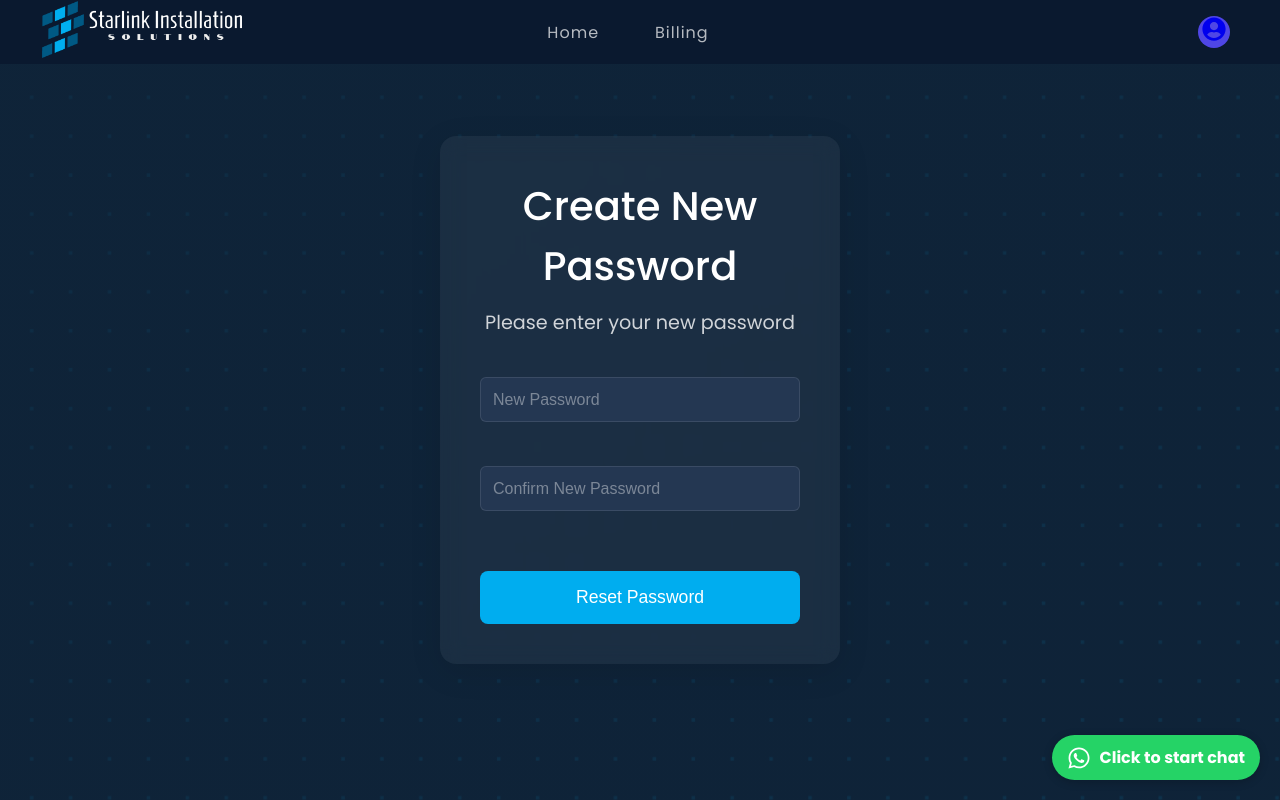
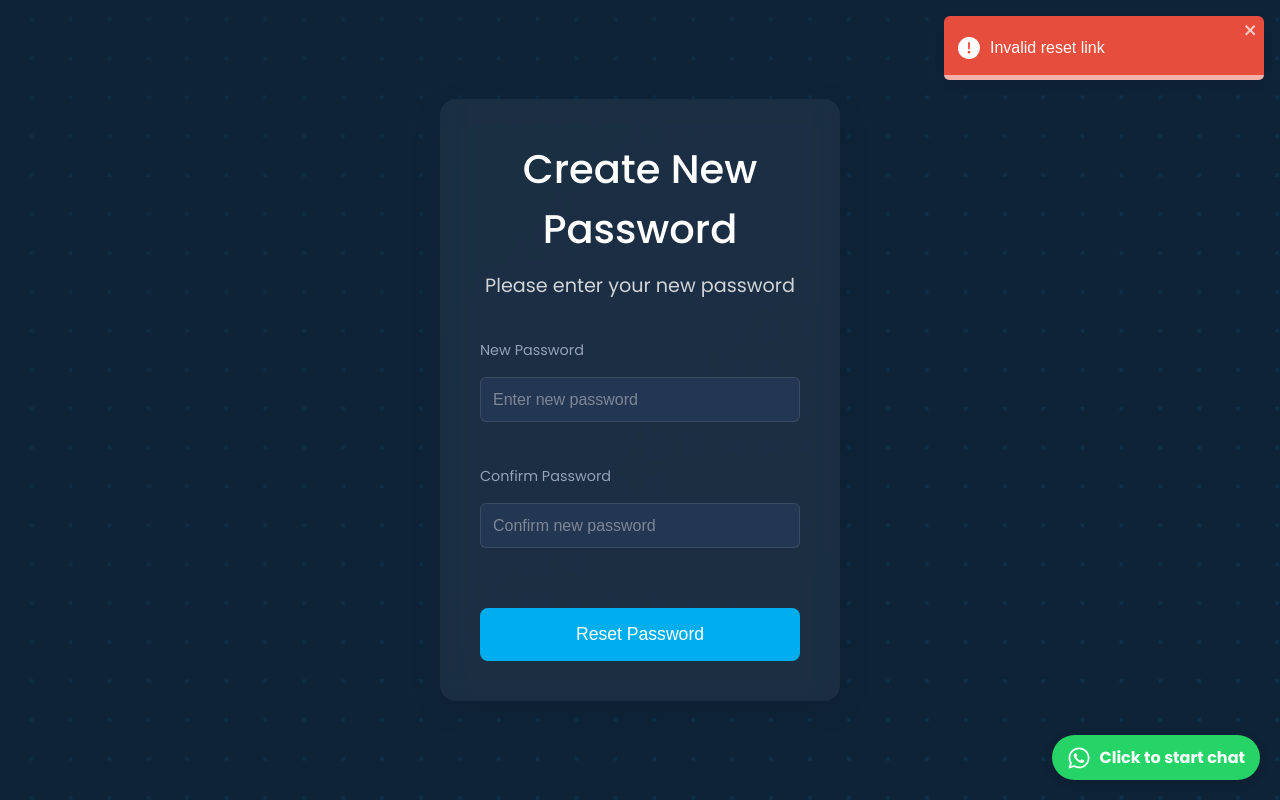
Before and after one commit to geekelo/starlinks-solution-portal, a React (Create React App) app: page /reset-password in a window 1280 px wide. Built offline with nearby package versions, Linux system fonts and the light colour scheme; a web font is replaced by a local one.

Commit message:
added forgot password and reset password functionality

```diff
--- a/src/pages/ForgotPassword.jsx
+++ b/src/pages/ForgotPassword.jsx
@@ -1,59 +1,103 @@
 import { useState } from 'react';
 import { useNavigate } from 'react-router-dom';
-import Navbar from '../components/Navbar';
 import '../styles/ForgotPassword.css';
 import WhatsAppButton from '../components/WhatsAppButton';
+import { createAxiosInstance } from '../config/axios'
+import { toast, ToastContainer } from 'react-toastify';
+import 'react-toastify/dist/ReactToastify.css';
+import {  AiOutlineLoading3Quarters } from 'react-icons/ai';
+
+const api = createAxiosInstance();
 
 const ForgotPassword = () => {
+  const [loading, setLoading] = useState(false);
   const [email, setEmail] = useState('');
-  const [isSubmitted, setIsSubmitted] = useState(false);
   const navigate = useNavigate();
 
-  const handleSubmit = (e) => {
+  const handleSubmit = async (e) => {
     e.preventDefault();
+    setLoading(true);
 
-    setIsSubmitted(true);
+    try {
+      const response = await api.post('/api/v1/password_resets', {
+        email: email
+      });
 
+      console.log('Forgot password response:', response.data);
+      toast.success('Reset link has been sent to your email!');
+
+      // Wait for the success message to be shown before redirecting
       setTimeout(() => {
-      navigate('/reset-password');
+        navigate('/login');
       }, 3000);
+    } catch (error) {
+      console.error('Forgot password error:', error);
+      let errorMessage = 'Failed to send reset link. Please try again.';
+
+      if (error.response?.data?.error) {
+        errorMessage = error.response.data.error;
+      }
+
+      toast.error(errorMessage);
+    } finally {
+      setLoading(false);
+    }
   };
 
   return (
     <>
-      <Navbar />
+      <ToastContainer
+        position="top-right"
+        autoClose={3000}
+        hideProgressBar={false}
+        newestOnTop
+        closeOnClick
+        rtl={false}
+        pauseOnFocusLoss
+        draggable
+        pauseOnHover
+        theme="colored"
+      />
       <div className="forgot-password-container">
         <div className="forgot-password-content">
           <div className="forgot-password-header">
-            <h1>Reset Password</h1>
-            <p>Enter your email to receive a password reset link</p>
+            <h1>Forgot Password?</h1>
+            <p>Enter your email address and we&apos;ll send you a link to reset your password.</p>
           </div>
 
-          {!isSubmitted ? (
-            <form className="forgot-password-form" onSubmit={handleSubmit}>
+          <form onSubmit={handleSubmit} className="forgot-password-form">
             <div className="form-group">
+              <label htmlFor="email">
+                Email Address
+              </label>
               <input
                 type="email"
                 id="email"
-                  name="email"
                 value={email}
                 onChange={(e) => setEmail(e.target.value)}
                 placeholder="Enter your email address"
                 required
+                disabled={loading}
               />
             </div>
 
-              <button type="submit" className="reset-button">
-                Send Reset Link
+            <button
+              type="submit"
+              className="reset-button"
+              disabled={loading}
+            >
+              {loading ? (
+                <>
+                  <AiOutlineLoading3Quarters className="fa-spin" />
+                  Sending Reset Link...
+                </>
+              ) : (
+                'Send Reset Link'
+              )}
             </button>
+
+
           </form>
-          ) : (
-            <div className="success-message">
-              <p>
-                If an account exists for {email}, you will receive a password reset link shortly.
-              </p>
-            </div>
-          )}
         </div>
       </div>
       <WhatsAppButton />
--- a/src/pages/Home.jsx
+++ b/src/pages/Home.jsx
@@ -1,18 +1,16 @@
 import { useState, useEffect } from "react";
-import { useLocation, useNavigate } from "react-router-dom";
+import { useNavigate } from "react-router-dom";
 import ActivationModal from "../components/ActivationModal";
 import StarlinkDetailsModal from "../components/StarlinkDetailsModal";
 import VerificationModal from "../components/VerificationModal";
 import FundAccountModal from "../components/FundAccountModal";
 import PaymentDetailsModal from "../components/PaymentDetailsModal";
 import "../styles/Home.css";
-import { Link } from "react-router-dom";
 import { ToastContainer, toast } from 'react-toastify';
 import 'react-toastify/dist/ReactToastify.css';
 import { createAxiosInstance } from "../config/axios";
 import Navbar from "../components/Navbar";
 import WhatsAppButton from '../components/WhatsAppButton';
-import { FaLink } from 'react-icons/fa';
 import BackButton from '../components/BackButton';
 
 const Home = () => {
--- a/src/pages/ResetPassword.jsx
+++ b/src/pages/ResetPassword.jsx
@@ -1,28 +1,97 @@
-import { useState } from 'react';
-import { useNavigate } from 'react-router-dom';
-import Navbar from '../components/Navbar';
-import '../styles/ResetPassword.css';
-import WhatsAppButton from '../components/WhatsAppButton';
+"use client"
+
+import { useState, useEffect } from "react"
+import { useNavigate, useLocation } from "react-router-dom"
+import "../styles/ResetPassword.css"
+import WhatsAppButton from "../components/WhatsAppButton"
+import { createAxiosInstance } from "../config/axios" // Import the API instance
+import { toast, ToastContainer } from "react-toastify"
+import "react-toastify/dist/ReactToastify.css"
+
+const api = createAxiosInstance()
 
 const ResetPassword = () => {
-  const [password, setPassword] = useState('');
-  const [confirmPassword, setConfirmPassword] = useState('');
-  const [error, setError] = useState('');
-  const navigate = useNavigate();
+  const navigate = useNavigate()
+  const location = useLocation()
+  const [loading, setLoading] = useState(false)
+  const [token, setToken] = useState("")
+  const [formData, setFormData] = useState({
+    password: "",
+    confirmPassword: "",
+  })
 
-  const handleSubmit = (e) => {
-    e.preventDefault();
-    if (password !== confirmPassword) {
-      setError('Passwords do not match');
-      return;
+  useEffect(() => {
+    // Extract token from URL query parameters
+    const queryParams = new URLSearchParams(location.search)
+    const resetToken = queryParams.get("token")
+
+    if (!resetToken) {
+      toast.error("Invalid reset link")
+    } else {
+      setToken(resetToken)
+
+    }
+  }, [location])
+
+  const handleChange = (e) => {
+    const { name, value } = e.target
+    setFormData((prev) => ({
+      ...prev,
+      [name]: value,
+    }))
+  }
+
+  const handleSubmit = async (e) => {
+    e.preventDefault()
+    console.log("handleSubmit called")
+
+    if (formData.password !== formData.confirmPassword) {
+      toast.error("Passwords do not match")
+      return
     }
 
-    navigate('/login');
-  };
+    setLoading(true)
+
+    try {
+      const response = await api.put(`/api/v1/password_resets/${token}`, {
+        password: formData.password,
+      })
+
+      console.log("Reset password response:", response.data)
+      toast.success("Password has been reset successfully!")
+
+      // Wait for the success message to be shown before redirecting
+      setTimeout(() => {
+        navigate("/login")
+      }, 3000)
+    } catch (error) {
+      console.error("Reset password error:", error)
+      let errorMessage = "Failed to reset password. Please try again."
+
+      if (error.response?.data?.error) {
+        errorMessage = error.response.data.error
+      }
+
+      toast.error(errorMessage)
+    } finally {
+      setLoading(false)
+    }
+  }
 
   return (
     <>
-      <Navbar />
+      <ToastContainer
+        position="top-right"
+        autoClose={3000}
+        hideProgressBar={false}
+        newestOnTop
+        closeOnClick
+        rtl={false}
+        pauseOnFocusLoss
+        draggable
+        pauseOnHover
+        theme="colored"
+      />
       <div className="reset-password-container">
         <div className="reset-password-content">
           <div className="reset-password-header">
@@ -32,40 +101,44 @@ const ResetPassword = () => {
 
           <form className="reset-password-form" onSubmit={handleSubmit}>
             <div className="form-group">
+              <label htmlFor="password">New Password</label>
               <input
                 type="password"
                 id="password"
                 name="password"
-                value={password}
-                onChange={(e) => setPassword(e.target.value)}
-                placeholder="New Password"
+                value={formData.password}
+                onChange={handleChange}
+                placeholder="Enter new password"
                 required
+                disabled={loading}
+                minLength="6"
               />
             </div>
 
             <div className="form-group">
+              <label htmlFor="confirmPassword">Confirm Password</label>
               <input
                 type="password"
-                id="confirm_password"
-                name="confirm_password"
-                value={confirmPassword}
-                onChange={(e) => setConfirmPassword(e.target.value)}
-                placeholder="Confirm New Password"
+                id="confirmPassword"
+                name="confirmPassword"
+                value={formData.confirmPassword}
+                onChange={handleChange}
+                placeholder="Confirm new password"
                 required
+                disabled={loading}
+                minLength="6"
               />
             </div>
 
-            {error && <div className="error-message">{error}</div>}
-
-            <button type="submit" className="reset-button">
-              Reset Password
+            <button type="submit" className="reset-button" disabled={loading}>
+              {loading ? <>Resetting Password...</> : "Reset Password"}
             </button>
           </form>
         </div>
       </div>
       <WhatsAppButton />
     </>
-  );
-};
+  )
+}
 
-export default ResetPassword;
+export default ResetPassword
```
Also changed, not shown: public/starlink-logo.png. Lines whose indentation alone changed are shown as unchanged.
